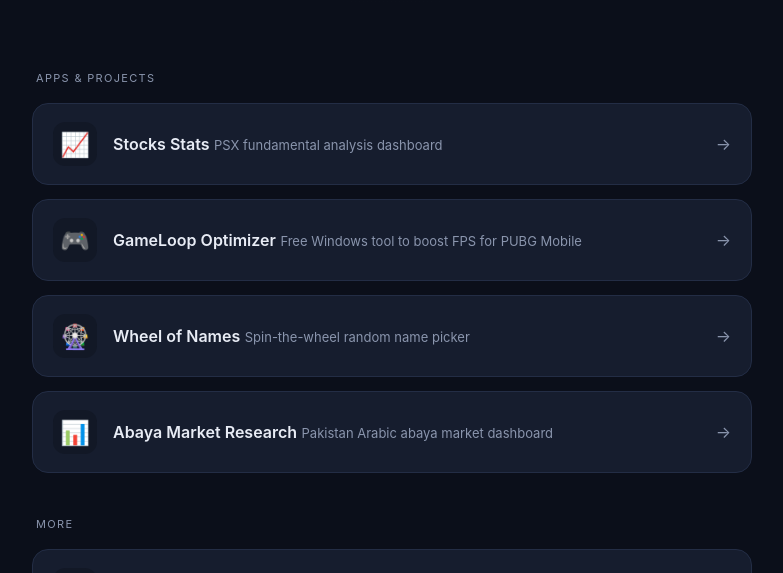
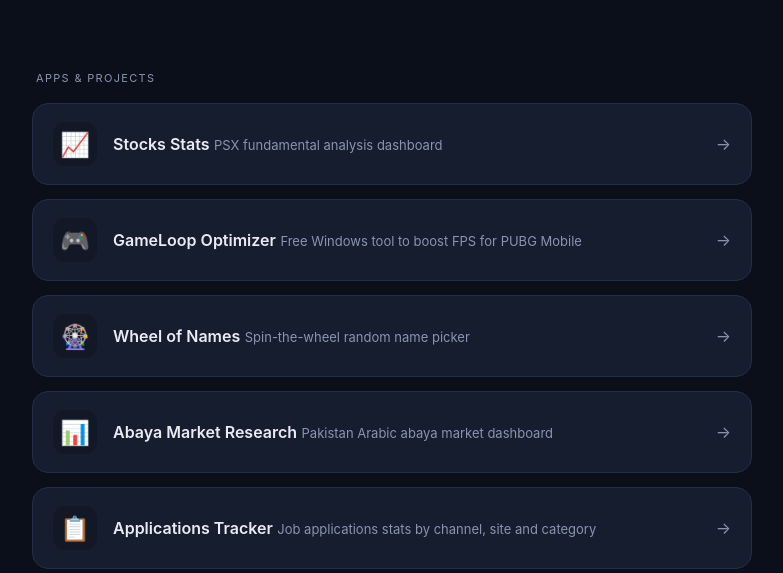
Before and after one commit to umarabdullah23/umarabdullah23.github.io, a plain HTML site: page index.html in a window 1280 px wide. Shown: the part 227-800 px from the top of the page, without its empty margins (248-1031 px from the left). Drawn offline with Linux system fonts and the light colour scheme.

Commit message:
Add Applications Tracker link

```diff
--- a/index.html
+++ b/index.html
@@ -129,6 +129,13 @@
         url: "https://umarabdullah23.github.io/business-research/"
       },
 
+      {
+        emoji: "📋",
+        title: "Applications Tracker",
+        desc: "Job applications stats by channel, site and category",
+        url: "https://umarabdullah23.github.io/applied-stats/"
+      },
+
       { section: "More" },
       {
         emoji: "💼",
```
